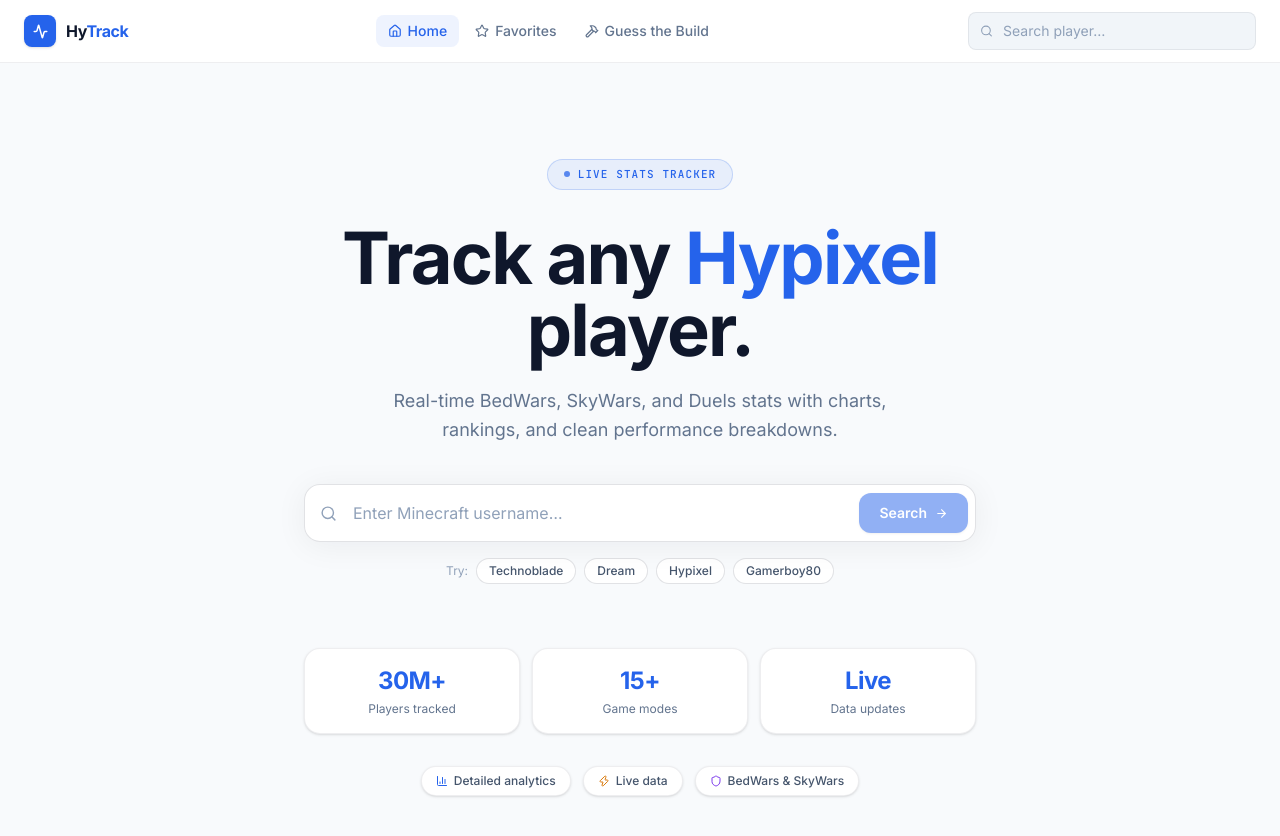
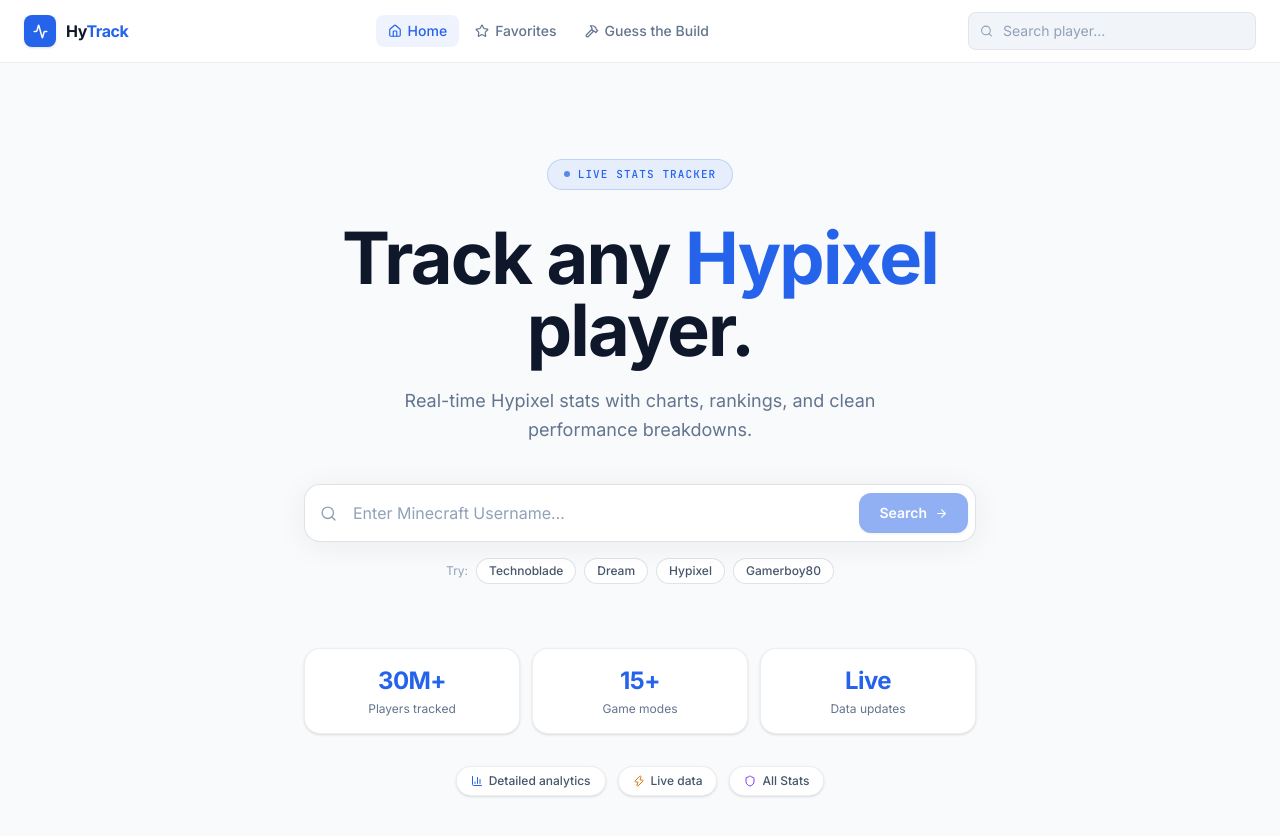
Before and after one commit to MohamadG004/BuildSync, a Next.js app in the folder HyTrack/: page / in a window 1280 px wide. Shown: the top 836 px of the page. Built offline with nearby package versions, Linux system fonts and the light colour scheme.

Commit message:
Changed landing page

```diff
--- a/HyTrack/components/home/HeroSection.tsx
+++ b/HyTrack/components/home/HeroSection.tsx
@@ -11,7 +11,7 @@
 const FEATURES = [
   { icon: BarChart3, label: 'Detailed analytics', color: 'var(--accent)' },
   { icon: Zap, label: 'Live data', color: '#d97706' },
-  { icon: Shield, label: 'BedWars & SkyWars', color: '#7c3aed' },
+  { icon: Shield, label: 'All Stats', color: '#7c3aed' },
 ];
 
 export function HeroSection() {
@@ -78,7 +78,7 @@
           transition={{ delay: 0.15, duration: 0.5 }}
           className="mx-auto mb-10 max-w-lg text-center text-base leading-relaxed text-slate-500 sm:text-lg"
         >
-          Real-time BedWars, SkyWars, and Duels stats with charts, rankings, and clean performance breakdowns.
+          Real-time Hypixel stats with charts, rankings, and clean performance breakdowns.
         </motion.p>
 
         {/* Search */}
@@ -93,7 +93,7 @@
               <input
                 value={username}
                 onChange={e => { setUsername(e.target.value); setError(''); }}
-                placeholder="Enter Minecraft username…"
+                placeholder="Enter Minecraft Username…"
                 autoComplete="off"
                 spellCheck={false}
                 disabled={loading}
```
